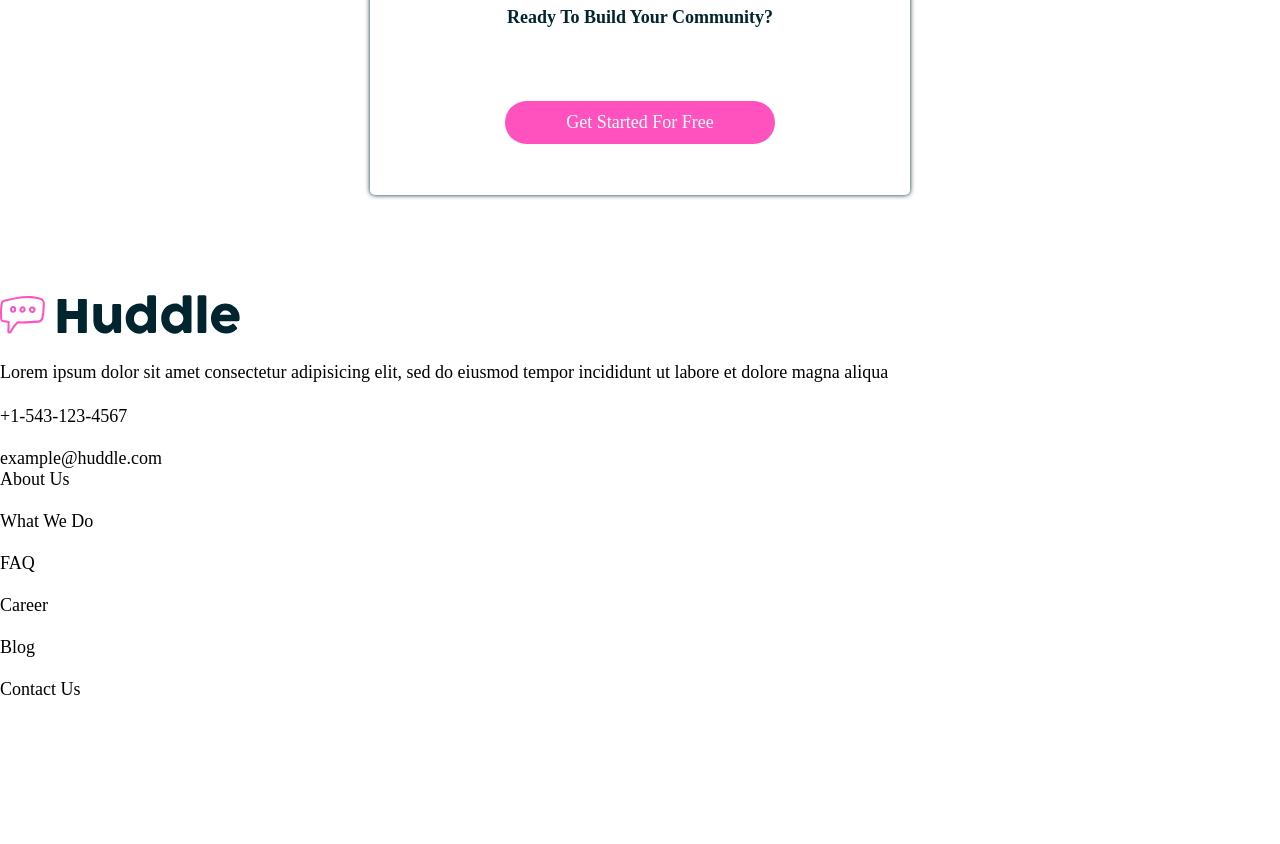
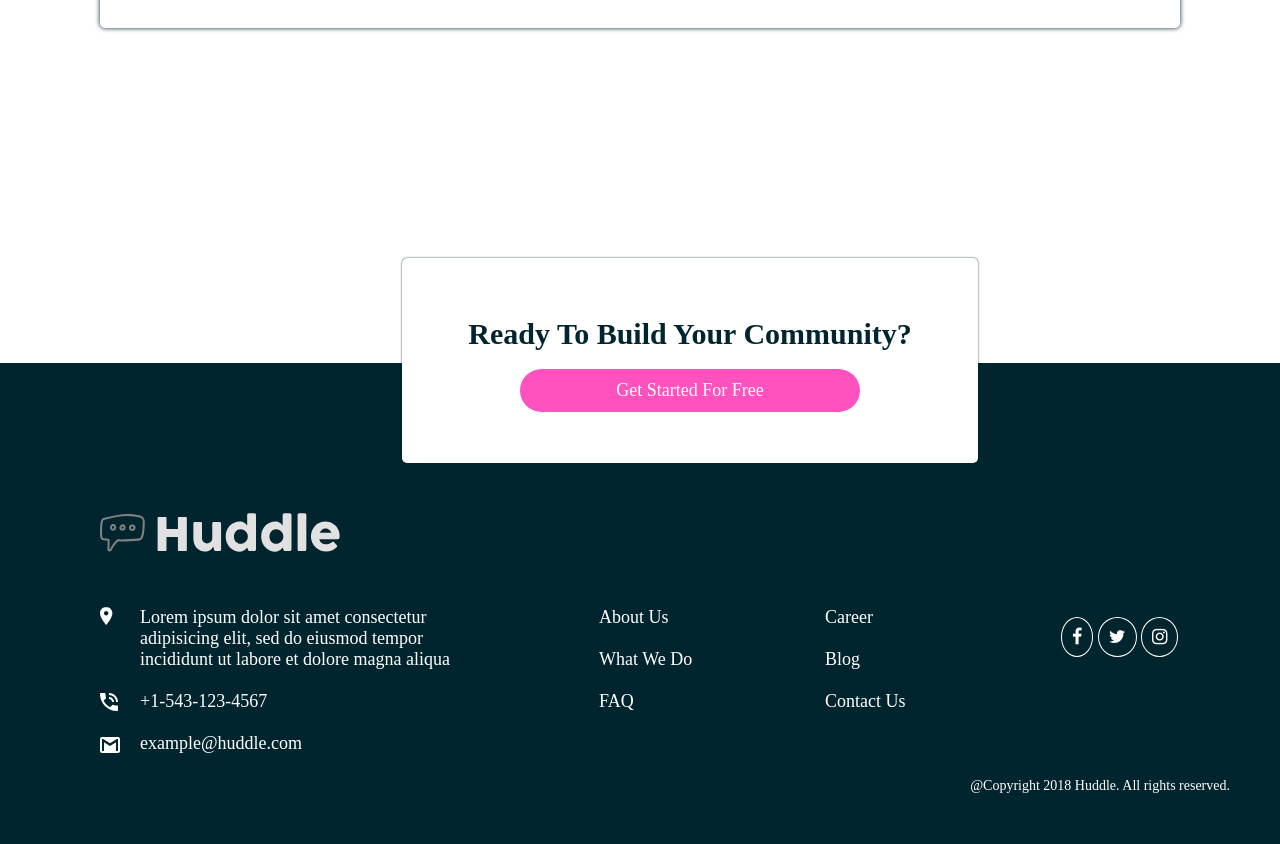
Before and after one commit to busiratbolanle/huddle, a plain HTML site: page index.html in a window 1280 px wide. Shown: the part 1924-2768 px from the top of the page. Before the commit the page ends 2645 px from the top, so only its background shows below. Drawn offline with Linux system fonts and the light colour scheme.

Commit message:
work in progress update

```diff
--- a/index.html
+++ b/index.html
@@ -7,12 +7,13 @@
     <meta name="viewport" content="width=device-width, initial-scale=1.0">
     <title>Huddle-landng-page-Design</title>
     <link rel="stylesheet" href="style.css">
+    <link rel="stylesheet" href="https://cdnjs.cloudflare.com/ajax/libs/font-awesome/4.7.0/css/font-awesome.min.css">
 </head>
 
 <body>
     <header>
         <div class="header-top">
-            <img src="img/logo.svg" alt="logo" class="header-image">
+            <img src="img/logo.svg" alt="logo">
             <button class="btn1"><b>Try It Free</b></button>
         </div>
         <div class="header-down">
@@ -50,7 +51,7 @@
         </div>
         <div class="container3">
             <div class="container_left3">
-                <h1 style="font-size: 40px;"></h1>>Your Users</h1><br>
+                <h1>Your Users</h1><br>
                 <p>It takes no time at all to integrate Huddle with your apps authentication solution. This means, once
                     signed in to your app, your users can start chatting immediately.</p>
             </div>
@@ -58,43 +59,46 @@
                 <img src="img/illustration-your-users.svg" alt="Your Users" width="300" height="250">
             </div>
         </div>
+    </main>
+
+    <footer>
         <div class="main_bottom">
-            <h1 class="head_bottom"><b>Ready To Build Your Community?</b></h1><br><br>
-            <button class="btn2">Get Started For Free</button>
+            <h1 class="head_bottom" ><b>Ready To Build Your Community?</b></h1>
+            <button class="btn3">Get Started For Free</button>
         </div>
-    </main>
-    <footer>
-        <img src="img/logo.svg" alt="logo">
-        <div>
-            <div>
-                <img src="img/icon-location.svg" alt="location">
+        <div class="footer_down">
+            <img src="img/logo.svg" alt="logo" class="footer_image">
+
+            <div class="down_footer">
+                <div class="footer1">
+                    <img src="img/icon-location.svg" alt="location"><br><br><br><br>
+                    <img src="img/icon-phone.svg" alt="phone"><br><br>
+                    <img src="img/icon-email.svg" alt="email">
+                </div>
+                <div class="footer2">
                     <p>Lorem ipsum dolor sit amet consectetur adipisicing elit, sed do eiusmod tempor incididunt ut labore
-                    et dolore magna aliqua</p>
-            </div>
-            <div>
-                <img src="img/icon-phone.svg" alt="phone">
-                <p>+1-543-123-4567</p>
-            </div>
-            <div>
-                <img src="img/icon-email.svg" alt="email">
+                        et dolore magna aliqua</p><br>
+                    <p>+1-543-123-4567</p><br>
                     <p>example@huddle.com</p>
                 </div>
+                <div class="footer3">
+                    <a href="#" class="footer_hover">About Us</a><br><br>
+                    <a href="#" class="footer_hover">What We Do</a><br><br>
+                    <a href="#" class="footer_hover">FAQ</a><br>
                 </div>
-        <div>
-            <p>About Us</p><br>
-            <p>What We Do</p><br>
-            <p>FAQ</p><br>
+                <div class="footer4">
+                    <a href="#" class="footer_hover" >Career</a><br><br>
+                    <a href="#" class="footer_hover">Blog</a><br><br>
+                    <a href="#" class="footer_hover">Contact Us</a><br>
                 </div>
-        <div>
-            <p>Career</p><br>
-            <p>Blog</p><br>
-            <p>Contact Us</p><br>
-        </div>
-        <div>
+                <div class="fa">
                     <a href="#" class="fa fa-facebook"></a>
                     <a href="#" class="fa fa-twitter"></a>
+                    <a href="#" class="fa fa-instagram"></a>
                 </div>
-        <p></p>
+            </div>
+            <p class="copyright">@Copyright 2018 Huddle. All rights reserved.</p>
+        </div>
     </footer>
 </body>
 
--- a/style.css
+++ b/style.css
@@ -3,7 +3,7 @@
     padding: 0;
     box-sizing: border-box;
     font-family: 'open-san';
-    font-size: 18px;
+
 
 }
 header{
@@ -14,6 +14,7 @@ header{
     margin: auto;
     font-weight: 600;
     background-color: hsl(193, 100%, 96%);
+    font-size: 18px;
 }
 .header-top{
     padding-bottom: 50px;
@@ -27,6 +28,7 @@ header{
     padding-right: 120px;
     padding-top: 80px;
     left: 0;
+    width: 100%;
 }
 
 
@@ -38,6 +40,7 @@ header{
     border-radius: 50px;
     color: hsl(192, 100%, 9%);
     background-color: white;
+    cursor: pointer;
 }
 
 .btn2{
@@ -50,16 +53,28 @@ header{
     cursor: pointer;
 }
 
+.btn3{
+    text-align: center;
+    border: solid 1px transparent;
+    padding: 10px 95px;
+    border-radius: 50px;
+    color: white;
+    background-color: hsl(322, 100%, 66%);
+    cursor: pointer;
+    font-size: 18px;
+}
+
 main{
     margin: auto;
     padding: 100px;
     display: grid;
     height: auto;
+    font-size: 18px;
 }
 
 .container{
-    display: grid;
-    grid-template-columns: auto auto;
+    display: flex;
+    flex-direction: wrap;
     padding: 30px;
     border-radius: 5px;
     border: 1px solid transparent;
@@ -74,8 +89,8 @@ main{
 }
 
 .container2{
-    display: grid;
-    grid-template-columns: auto auto;
+    display: flex;
+    flex-direction: wrap;
     padding: 30px;
     border-radius: 5px;
     border: 1px solid transparent;
@@ -83,19 +98,18 @@ main{
     box-shadow: 0px 0px 5px 0px hsl(192, 100%, 9%);
     margin: 30px 0px;
     color: hsl(192, 100%, 9%);
+    padding-left: 100px;
+    box-sizing: border-box;
 }
 .container_left2{
-    width: auto;
-    padding:80px 100px 0px 100px;
-}
-.container.right{
     width: 80%;
-    margin: auto;
+    display: block;
+    padding: 100px 0px 100px 150px;
 }
 
 .container3{
-    display: grid;
-    grid-template-columns: auto auto;
+    display: flex;
+    flex-direction: wrap;
     padding: 30px;
     border-radius: 5px;
     border: 1px solid transparent;
@@ -109,96 +123,136 @@ main{
     padding: 80px 55px;
 }
 
-h1{
-    font-weight: 700;
-}
 p{
     font-weight: 400;
 }
+.head_bottom{
+    font-weight: 700;
+    font-size: 30px;
+    line-height: 50px;
+}
 
 .main_bottom{
-    display: grid;
-    grid-template-columns: auto auto;
+    display: block;
     justify-content: center;
     border-radius: 5px;
-    border: 1px solid transparent;
+    border: 1px solid transparent ;
     background-color: white;
-    box-shadow: 0px 0px 5px 0px hsl(192, 100%, 9%);
     margin: auto;
     color: hsl(192, 100%, 9%);
     text-align: center;
-    width: 50%;
+    width: 45%;
     padding: 50px 0px;
-    font-size: 40px
+    font-size: 40px;
+    transform: translate(50px, 100px);
+    box-shadow: 0px 0px 2px 0px hsl(192, 100%, 9%);
 }
 
-.main_bottom{
+footer{
+    background-color: white;
+    font-size: 18px;
+}
+.footer_down{
+    background-color: hsl(192, 100%, 9%);
+    padding: 150px 50px 50px 100px;
+}
+.down_footer{
+    display: flex;
+    flex-direction: wrap;
+    color: white;
+    box-sizing: border-box;
+    height: 100%;
+    width: 100%;
+    padding: 20px 0px;
+}
+.footer_image{
+    width:auto;
+    height:auto;
+    filter: invert(100%) saturate(0%);
+    padding-bottom: 30px;
+}
+.footer1{
+    padding-right: 20px;
+}
+.footer2{
+    margin-right: 120px;
+    width: 30%;
+}.footer3{
+    width: 20%;
+}
+.footer_hover:hover{
+    border-bottom: 1px solid white;
+}
+.footer4{
+    width: 20%;
+
+}
+a{
+    text-decoration: none;
+    color: white;
+}
+a:hover{
 
 }
 
-@media screen and min-width {
-
-}
-
-
-/* .fa {
-    padding: 20px;
-    font-size: 30px;
-    width: 50px;
+.fa
+{
+    padding: 10px;
+    font-size: 18px;
+    width: auto;
+    height: auto;
     text-align: center;
     text-decoration: none;
 }
 
-  /* Add a hover effect if you want */
-  /* .fa:hover {
-    opacity: 0.7;
-  } */
+.fa:hover
+{
+    color: hsl(322, 100%, 66%);
+}
 
-  /* Set a specific color for each brand */
+.fa-facebook
+{
+    color: white;
+    border: 1px solid white;
+    border-radius: 50%;
+}
 
-  /* Facebook */
-  /* .fa-facebook {
-    background: #3B5998;
+.fa-twitter
+{
     color: white;
-  } */
+    border: 1px solid white;
+    border-radius: 50%;
+}
+.fa-instagram
+{
+    color: white;
+    border: 1px solid white;
+    border-radius: 50%;
+}
+.copyright{
+    color: white;
+    text-align: end;
+    font-size: 14px;
+}
 
-  /* Twitter */
-  /* .fa-twitter {
-    background: #55ACEE;
-    color: white;
-  } */ */
+@media screen and (max-width:1000px) {
+    .header-down{
+        flex-direction: column;
+        text-align: center;
+    }
+    .container .container2 .container3{
+        flex-direction: column;
+    }
 
-/* ## Layout
+}
+@media screen and (max-width:600px) {
+    .header-down{
+        flex-direction: row;
+        text-align: center;
+    }
+    .container .container2 .container3{
+        flex-direction: column;
+        text-align: center;
+    }
 
-The designs were created to the following widths:
-
-- Mobile: 375px
-- Desktop: 1440px
-
-## Colors
-
-### Primary
-
-- Pink: hsl(322, 100%, 66%)
-
-### Neutral
-
-- Very Pale Cyan: hsl(193, 100%, 96%)
-- Very Dark Cyan: hsl(192, 100%, 9%)
-- Grayish Blue: hsl(208, 11%, 55%)
-
-## Typography
-
-### Body Copy
-
-- Font size: 18px
-
-### Headings
-
-- Family: [Poppins](https://fonts.google.com/specimen/Poppins)
-- Weights: 600
-
-### Body, Call-to-actions
-
-- Family: [Open Sans](https://fonts.google.com/specimen/Open+Sans)
-- Weights: 400, 700 */
+}
```
Lines whose indentation alone changed are shown as unchanged.
